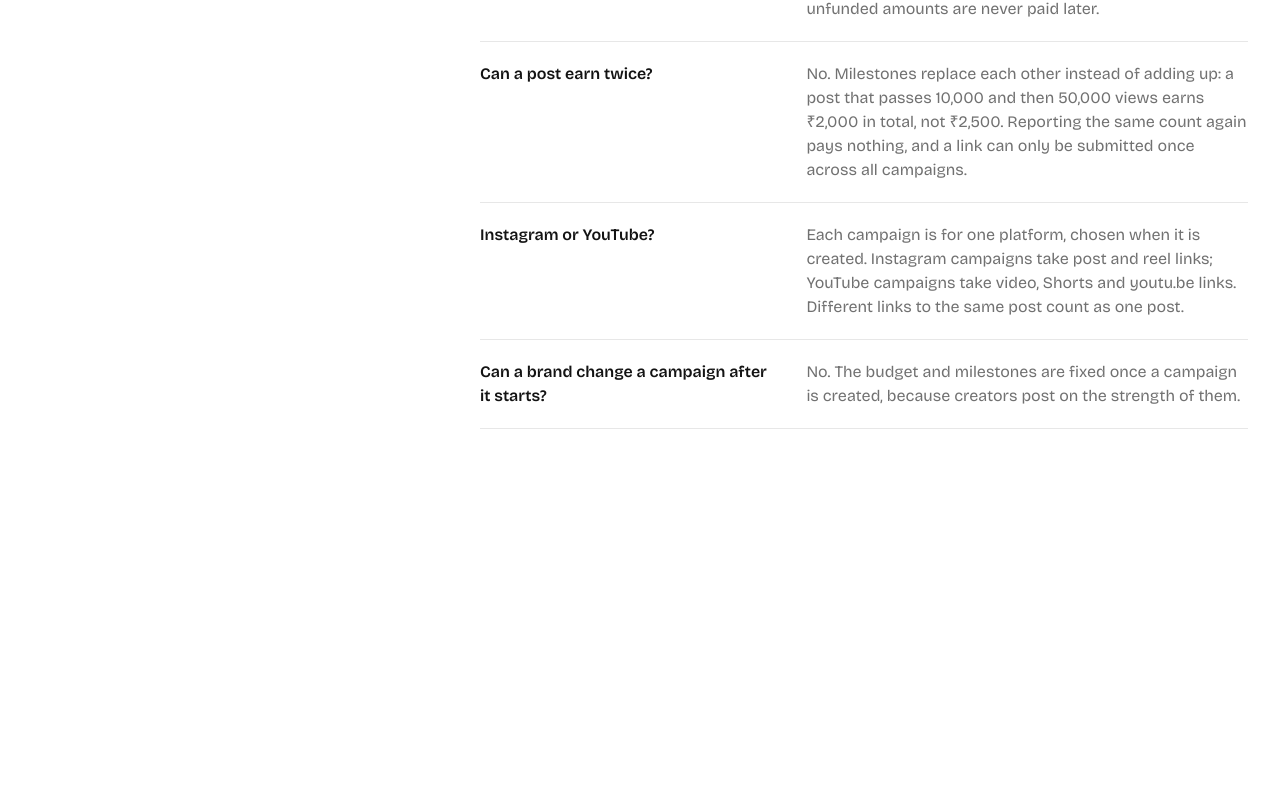
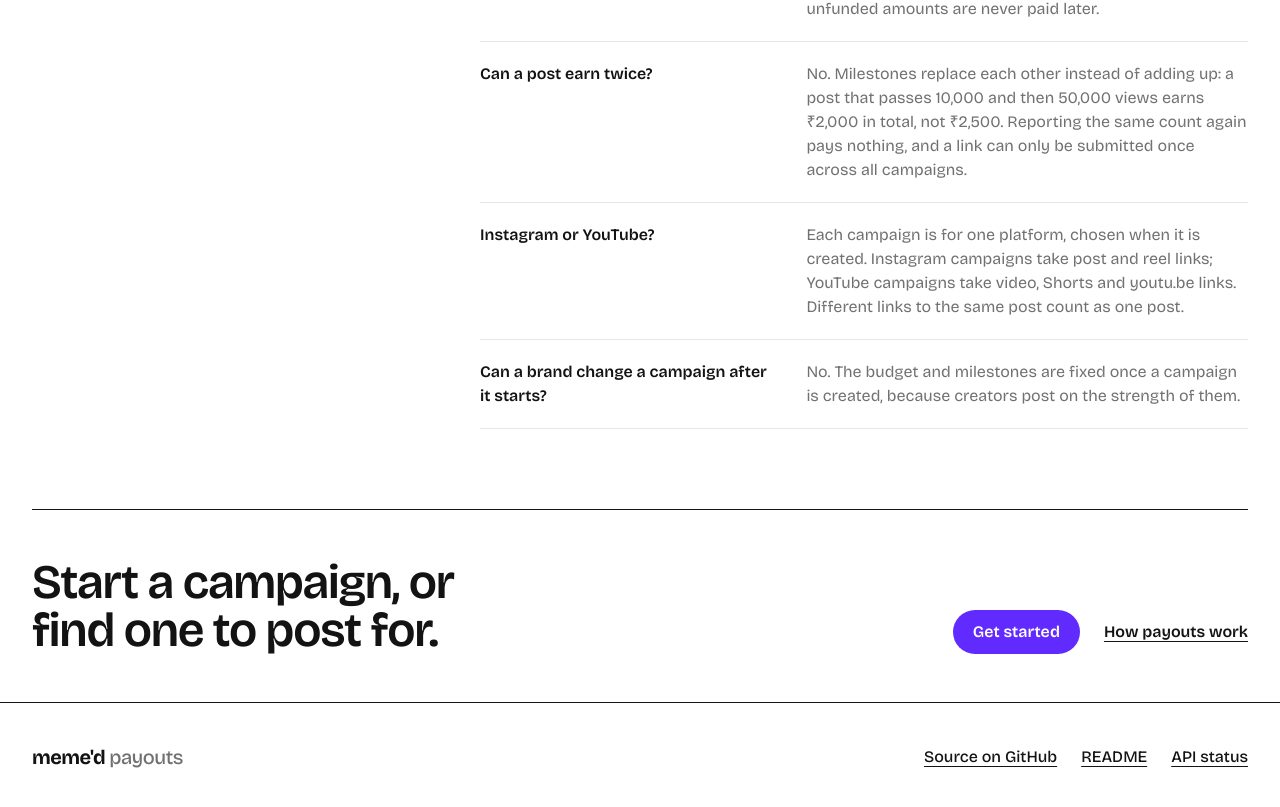
Before and after one commit to VTCodeCraft/memed-payout-tracker, a Next.js app in the folder apps/frontend/: page / in a window 1280 px wide. Shown: the part 3528-4335 px from the top of the page. Before the commit the page ends 4005 px from the top, so only its background shows below. Built offline with nearby package versions, Linux system fonts and the light colour scheme; no server answers.

Commit message:
feat(frontend): close the landing page with a call to action and a footer
AppShell gains an optional footer, rendered after <main> so it is the
page's contentinfo landmark. The landing footer links to the GitHub repo,
the README and the API health check (via apiUrl, so Render in production).

```diff
--- a/apps/frontend/src/app/page.tsx
+++ b/apps/frontend/src/app/page.tsx
@@ -5,6 +5,7 @@ import { Card } from "@/components/card";
 import { Faq } from "@/components/faq";
 import { ForBrandsAndCreators } from "@/components/for-brands-and-creators";
 import { Guarantees } from "@/components/guarantees";
+import { LandingFooter } from "@/components/landing-footer";
 import { LandingSection } from "@/components/landing-section";
 import { MilestoneList } from "@/components/milestone-list";
 import { PayoutCalculator } from "@/components/payout-calculator";
@@ -34,7 +35,7 @@ const STEPS = [
 
 export default function Home() {
   return (
-    <AppShell actions={<PublicHeaderActions />}>
+    <AppShell actions={<PublicHeaderActions />} footer={<LandingFooter />}>
       <section className="grid items-center gap-12 py-4 md:py-10 lg:grid-cols-[minmax(0,1.15fr)_minmax(0,1fr)] lg:gap-16">
         <div>
           <p className="text-sm font-medium lowercase text-muted">meme&apos;d · campaign payout tracker</p>
@@ -100,6 +101,16 @@ export default function Home() {
       <Guarantees />
 
       <Faq />
+
+      <section
+        aria-labelledby="start-title"
+        className="mt-12 flex flex-col gap-8 border-t border-ink pt-10 md:mt-20 md:pt-12 lg:flex-row lg:items-end lg:justify-between"
+      >
+        <h2 id="start-title" className="max-w-2xl text-3xl font-semibold tracking-tight text-balance md:text-5xl">
+          Start a campaign, or find one to post for.
+        </h2>
+        <StartLinks />
+      </section>
     </AppShell>
   );
 }
--- a/apps/frontend/src/components/app-shell.tsx
+++ b/apps/frontend/src/components/app-shell.tsx
@@ -6,6 +6,8 @@ interface AppShellProps {
   nav?: ReactNode;
   /** Right-hand header content, such as the signed-in user and sign-out. */
   actions?: ReactNode;
+  /** Page footer content, rendered after <main> so it is the page's contentinfo landmark. */
+  footer?: ReactNode;
   children: ReactNode;
 }
 
@@ -14,7 +16,7 @@ interface AppShellProps {
  * page content. Each role has two or three destinations, so a top bar fits them; on
  * small screens the navigation wraps onto its own row instead of hiding in a menu.
  */
-export function AppShell({ nav, actions, children }: AppShellProps) {
+export function AppShell({ nav, actions, footer, children }: AppShellProps) {
   return (
     <>
       <a
@@ -40,6 +42,11 @@ export function AppShell({ nav, actions, children }: AppShellProps) {
       <main id="main" className="mx-auto flex w-full max-w-7xl flex-1 flex-col px-4 py-8 md:px-8 md:py-12">
         {children}
       </main>
+      {footer && (
+        <footer className="border-t border-ink">
+          <div className="mx-auto w-full max-w-7xl px-4 py-8 md:px-8">{footer}</div>
+        </footer>
+      )}
     </>
   );
 }
--- /dev/null
+++ b/apps/frontend/src/components/landing-footer.tsx
@@ -0,0 +1,32 @@
+import { apiUrl } from "@/lib/api-url";
+
+const REPO_URL = "https://github.com/VTCodeCraft/memed-payout-tracker";
+
+// The API link follows NEXT_PUBLIC_API_URL, so it points at Render in production and at
+// the local API in development.
+const LINKS = [
+  { label: "Source on GitHub", href: REPO_URL },
+  { label: "README", href: `${REPO_URL}#readme` },
+  { label: "API status", href: apiUrl("health") },
+];
+
+export function LandingFooter() {
+  return (
+    <div className="flex flex-col gap-4 md:flex-row md:items-center md:justify-between">
+      <p className="text-xl font-bold tracking-tight">
+        meme&apos;d <span className="font-medium text-muted">payouts</span>
+      </p>
+      <nav aria-label="Project">
+        <ul className="flex flex-wrap gap-x-6">
+          {LINKS.map(({ label, href }) => (
+            <li key={label}>
+              <a href={href} className="inline-flex min-h-11 items-center font-medium underline underline-offset-4 hover:text-brand">
+                {label}
+              </a>
+            </li>
+          ))}
+        </ul>
+      </nav>
+    </div>
+  );
+}
```
